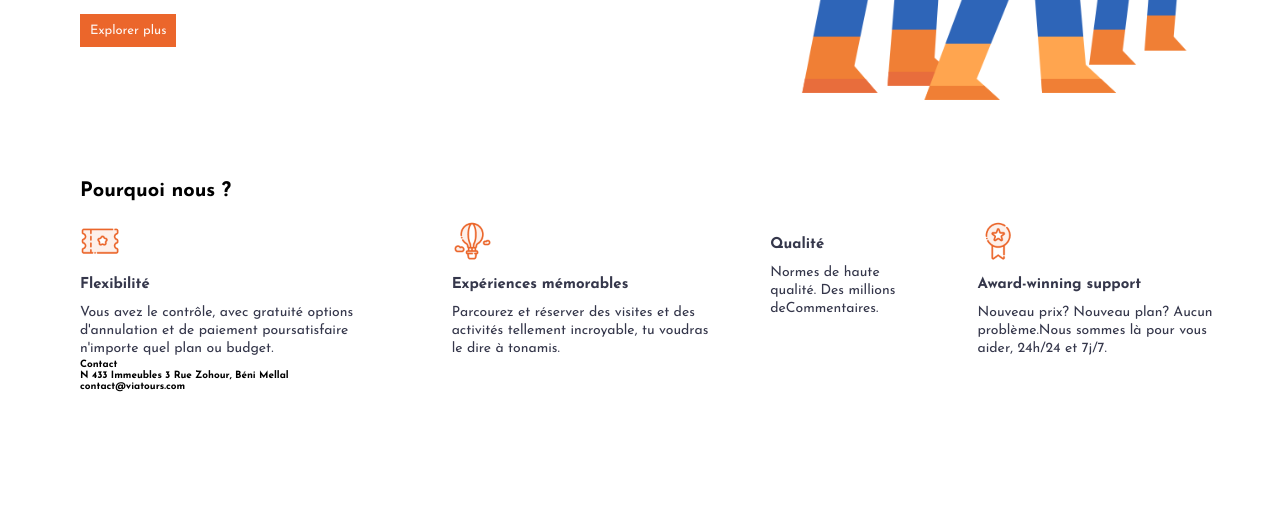
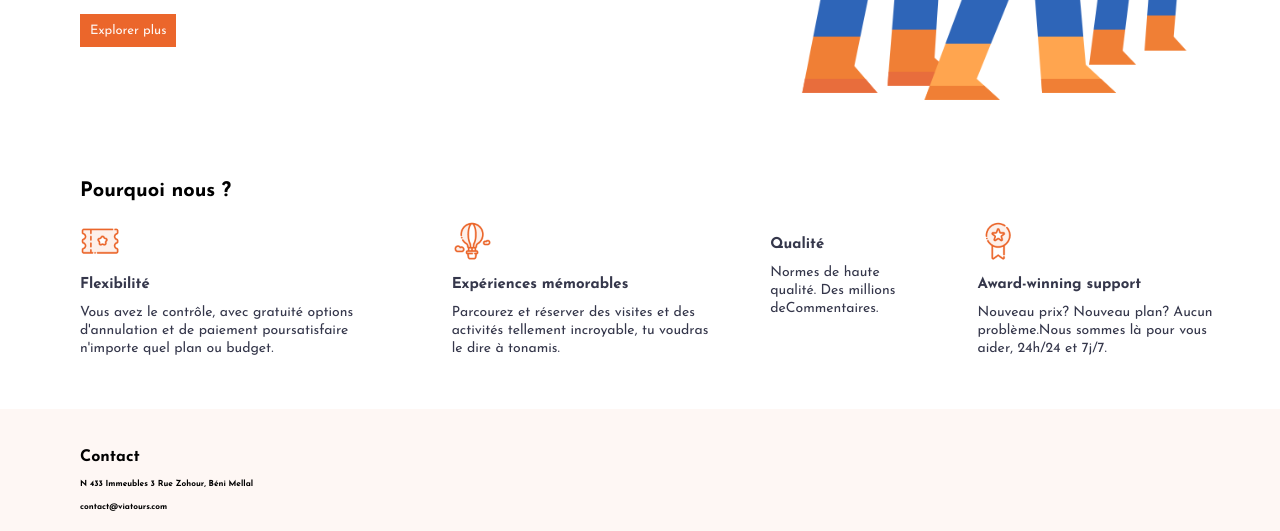
Before and after one commit to Zouhayr-BAHOUMI/Viatours, a plain HTML site: page index.html in a window 1280 px wide. Shown: the part 415-946 px from the top of the page. Before the commit the page ends 807 px from the top, so only its background shows below. Drawn offline with Linux system fonts and the light colour scheme.

Commit message:
ajouter le code css pour la partie de footer

```diff
--- a/index.html
+++ b/index.html
@@ -87,13 +87,11 @@
             </div>
 
         </div>
-
-        <footer>
-            <h4>Contact</h4>
-            <h4>N 433 Immeubles 3 Rue Zohour, Béni Mellal</h4>
-            <h4>contact@viatours.com</h4>
-        </footer>
-
     </main>
+    <footer>
+        <h4>Contact</h4>
+        <h5>N 433 Immeubles 3 Rue Zohour, Béni Mellal</h5>
+        <h5>contact@viatours.com</h5>
+    </footer>
 </body>
 </html>
--- a/main.css
+++ b/main.css
@@ -136,3 +136,18 @@ span{
     font-size: 1.4rem;
     line-height: 1.3;
 }
+
+footer {
+    background-color: #FEF7F4;
+    margin-top: 5rem;
+    padding: 2rem 8rem;
+}
+
+h4{
+   font-size: 1.6rem;
+   margin-top: 2rem;
+}
+
+h5{
+    margin-top: 1.5rem;
+}
```
